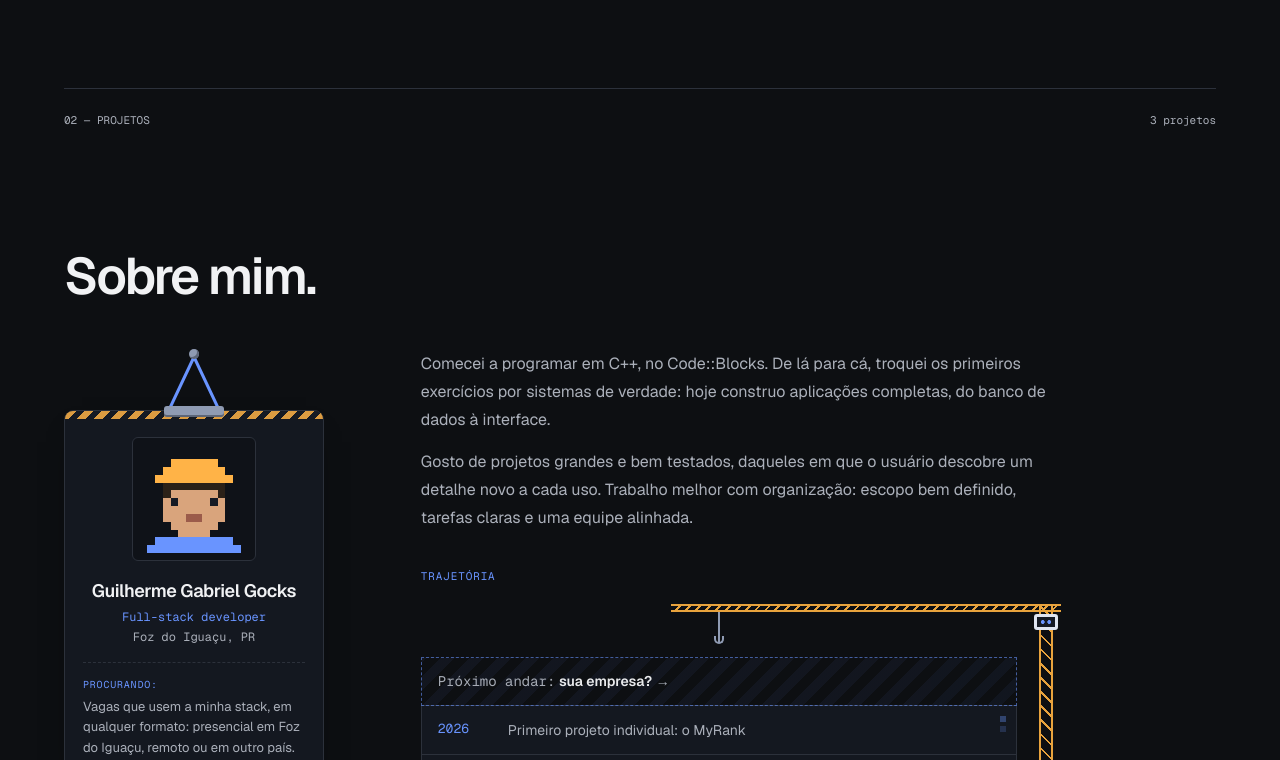
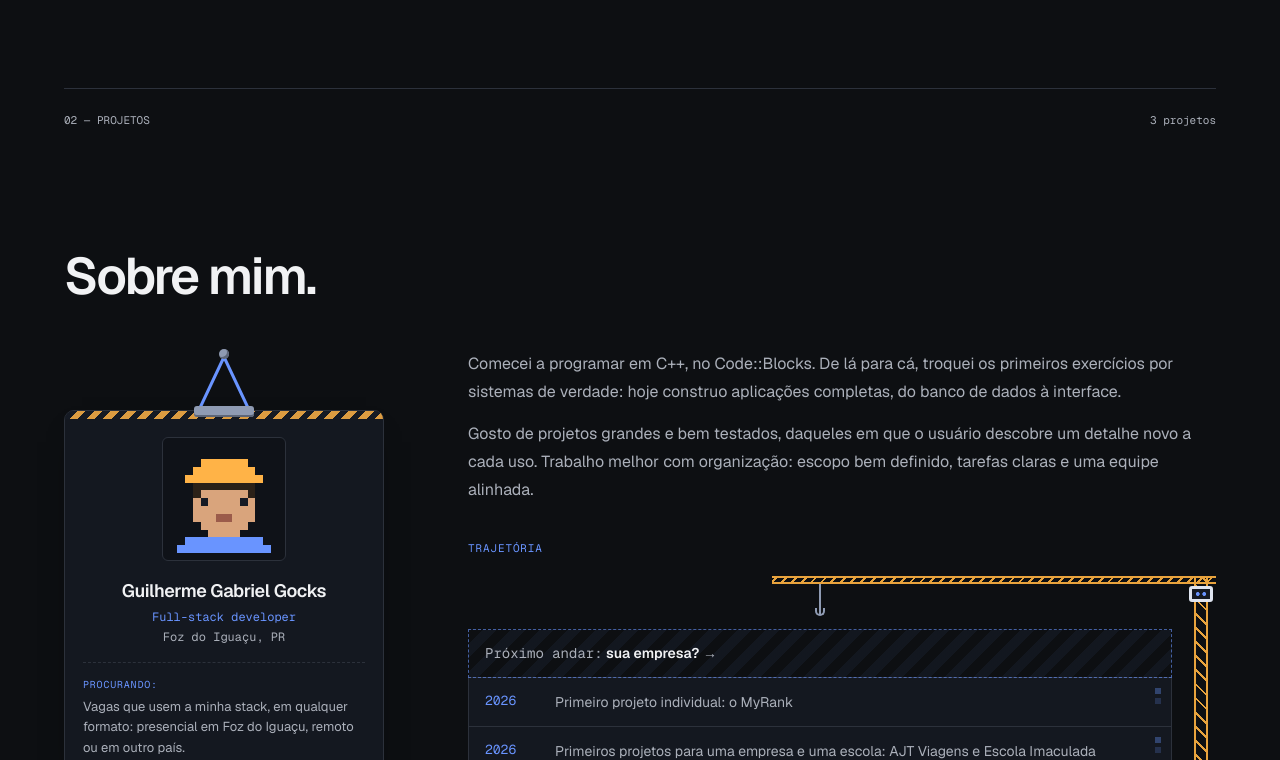
Before and after one commit to guiGocksAfK/GuiGocks-Portfolio, a Next.js app: page / in a window 1280 px wide. Shown: the part 2040-2800 px from the top of the page. Built offline with nearby package versions, Linux system fonts and the light colour scheme.

Commit message:
feat: redistribuicao da secao sobre, ela preenche mais a tela agora

```diff
--- a/src/app/globals.css
+++ b/src/app/globals.css
@@ -123,13 +123,13 @@ html[data-paint] .name-first { color: transparent; -webkit-background-clip: text
 /* About: the site ID badge on the left; the story and the career building (same width) on the right. */
 .about-section { padding: 90px 0 0; }
 .about-section .section-footer { margin-top: 90px; }
-.about-grid { display: grid; grid-template-columns: minmax(230px, 280px) minmax(0, 1fr); gap: clamp(32px, 6vw, 96px); align-items: start; }
-.about-main { max-width: 640px; }
+.about-grid { display: grid; grid-template-columns: minmax(300px, 340px) minmax(0, 1fr); gap: clamp(40px, 5vw, 80px); align-items: start; }
+.about-main { min-width: 0; }
 .about-story > p { color: var(--muted); font-size: 16px; line-height: 1.75; }
 .about-story > p + p { margin-top: 14px; }
 .about-label { margin-top: 36px; color: var(--accent); font-size: 11px; text-transform: uppercase; letter-spacing: .08em; }
 /* Badge hanging from a nail. While waiting it is off-site; the drone flies it in, leaves, and the badge swings to rest. */
-.badge-rig { position: relative; max-width: 260px; padding-top: 4px; }
+.badge-rig { position: relative; width: 100%; max-width: 320px; padding-top: 4px; }
 .badge-nail { position: absolute; left: calc(50% - 5px); top: -1px; width: 10px; height: 10px; border-radius: 50%; background: #8f9bb3; box-shadow: inset -2px -2px 0 #5d6678; z-index: 3; }
 .badge-flight { position: relative; }
 .badge-hang { transform-origin: 50% 0; }
--- a/src/data/content.ts
+++ b/src/data/content.ts
@@ -141,7 +141,6 @@ export const content = {
     links: [
       { label: 'GitHub', href: 'https://github.com/guiGocksAfK', style: 'primary' },
       { label: 'LinkedIn', href: 'https://www.linkedin.com/in/guilherme-gabriel-gocks-023846352', style: 'outline' },
-      { label: 'Ver projetos', href: '#projetos', style: 'text' },
     ],
   },
 } as const;
```
